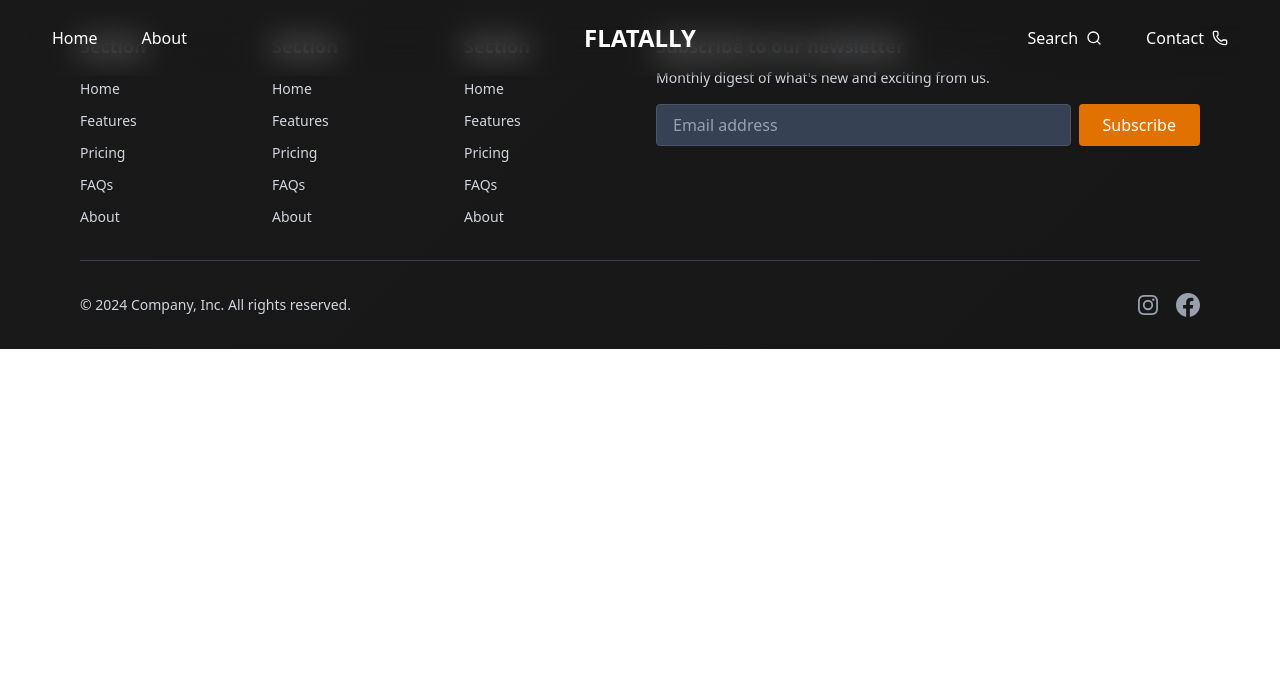
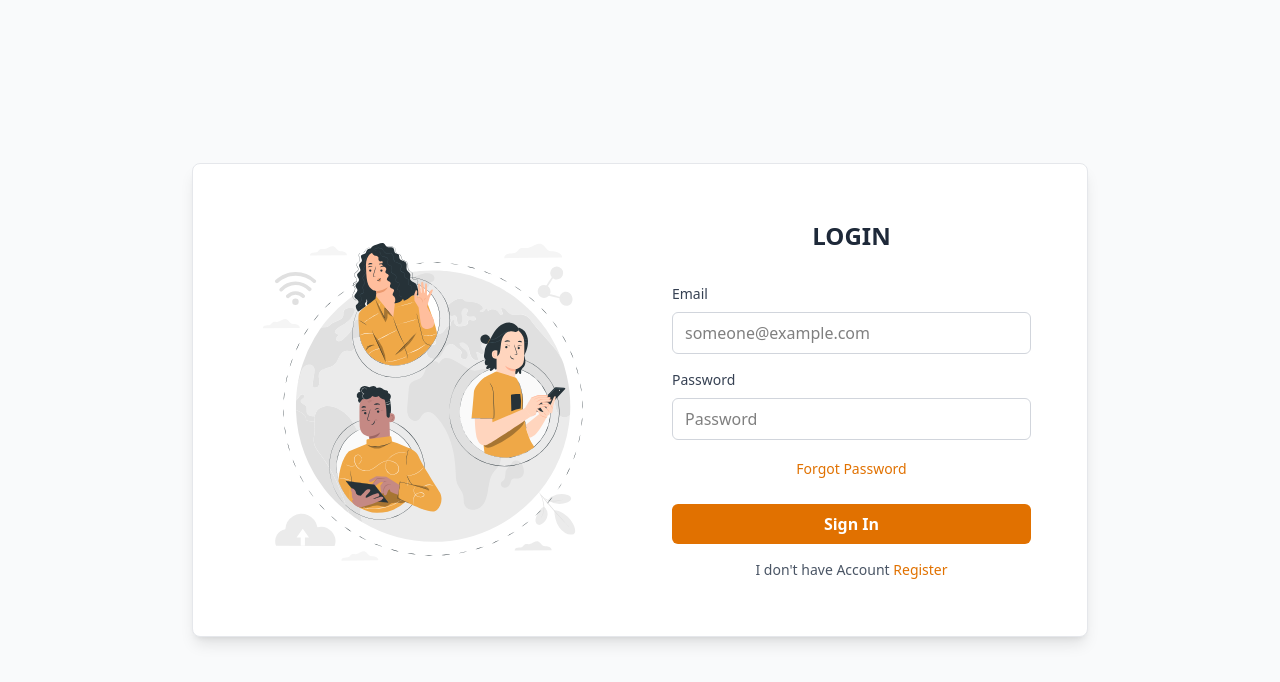
Before and after one commit to Taimoor9211/Flatally, a React (Vite) app: page /signin in a window 1280 px wide. Shown: the top 682 px of the page. Built offline with nearby package versions, Linux system fonts and the light colour scheme.

Commit message:
Updated Sign Up button to redirect to OTP page

```diff
--- a/src/App.jsx
+++ b/src/App.jsx
@@ -6,6 +6,10 @@ import About from './pages/About'
 import Search from './pages/Search'
 import Contact from './pages/Contact'
 import Footer from './components/Footer'
+import SignIn from './components/SignInAllPages/SignIn'
+import Register from './components/SignInAllPages/Register'
+import ForgetPassword from './components/SignInAllPages/ForgetPassword'
+import OTP from './components/SignInAllPages/OTP'
 
 const App = () => {
   return (
@@ -19,6 +23,10 @@ const App = () => {
             <Route path="/about" element={<About />} />
             <Route path="/search" element={<Search />} />
             <Route path="/contact" element={<Contact />} />
+            <Route path="/signin" element={<SignIn />} />
+            <Route path="/register" element={<Register />} />
+            <Route path="/forget-password" element={<ForgetPassword />} />
+            <Route path="/otp" element={<OTP />} />
           </Routes>
         </div>
         <Footer/>
--- a/src/components/Footer.jsx
+++ b/src/components/Footer.jsx
@@ -1,8 +1,22 @@
 import React from 'react';
+import { useLocation } from 'react-router-dom';
 
 const Footer = () => {
+  const location = useLocation();
+
+  // Agar current page signin hai to footer mat dikhao
+  if (location.pathname.toLowerCase() === '/signin') {
+    return null;
+  }
+  if (location.pathname.toLowerCase() === '/register') {
+    return null;
+  }
+  if (location.pathname.toLowerCase() === '/forget-password') {
+    return null;
+  }
+
   return (
-    <div className="darkMode text-light bg-Mix p-3 FooterBlock">
+    <div className="bg-gray-900 text-white p-3">
       <footer className="py-5">
         <div className="max-w-6xl mx-auto px-4">
           {/* Main Footer Content */}
@@ -133,7 +147,7 @@ const Footer = () => {
           {/* Bottom Section */}
           <div className="flex flex-col sm:flex-row justify-between items-center pt-8 mt-8 border-t border-gray-700">
             <p className="text-gray-300 text-sm mb-4 sm:mb-0">
-              © 2024 Company, Inc. All rights reserved.
+              © 2024 Flatally. All rights reserved.
             </p>
             <ul className="flex space-x-4">
               <li>
@@ -154,19 +168,6 @@ const Footer = () => {
           </div>
         </div>
       </footer>
-
-      {/* Custom CSS for dark mode */}
-      <style jsx>{`
-        .darkMode {
-          background-color: rgb(26, 25, 25); /* --SecondaryColorV2 */
-        }
-        .bg-Mix {
-          background: linear-gradient(135deg, rgb(26, 25, 25) 0%, rgb(23, 23, 23) 100%);
-        }
-        .FooterBlock {
-          background-color: var(--SecondaryColorV2);
-        }
-      `}</style>
     </div>
   );
 };
--- a/src/components/Navbar.jsx
+++ b/src/components/Navbar.jsx
@@ -1,10 +1,11 @@
 import React, { useState, useEffect } from 'react';
 import { Menu, X, Search, ArrowRight, Home, User, Phone } from 'lucide-react';
-import { Link } from 'react-router-dom'; // Import Link for navigation
+import { Link, useLocation } from 'react-router-dom';
 
 const Navbar = () => {
   const [isOpen, setIsOpen] = useState(false);
   const [isScrolled, setIsScrolled] = useState(false);
+  const location = useLocation();
 
   // Handle scroll effect
   useEffect(() => {
@@ -30,18 +31,30 @@ const Navbar = () => {
   const navItems = [
     { href: "/", label: "Home", icon: Home },
     { href: "/about", label: "About", icon: User },
-    { href: "/search", label: "Search", icon: Search },
+    { href: "/signin", label: "Search", icon: Search },
     { href: "/contact", label: "Contact", icon: Phone }
   ];
 
-  // Log potential errors for debugging
-  try {
+  // Agar current page signin hai to navbar mat dikhao - yeh condition hooks ke baad honi chahiye
+  if (location.pathname.toLowerCase() === '/signin') {
+    return null;
+  }
+  if (location.pathname.toLowerCase() === '/register') {
+    return null;
+  }
+  if (location.pathname.toLowerCase() === '/forget-password') {
+    return null;
+  }
+  // if (location.pathname.toLowerCase() === '/register') {
+  //   return null;
+  // }
+
   return (
     <nav
       className={`fixed top-0 left-0 right-0 w-full z-50 transition-all duration-500 ${
         isScrolled
           ? 'bg-white/95 backdrop-blur-xl shadow-lg py-3'
-            : 'bg-transparent backdrop-blur-lg py-4'
+          : 'bg-transparent backdrop-blur-xl py-4'
       }`}
     >
       <div className="container mx-auto px-4 sm:px-6 lg:px-8">
@@ -165,7 +178,6 @@ const Navbar = () => {
                     to={item.href}
                     className="flex items-center px-4 py-4 text-gray-800 hover:text-amber-700 hover:bg-amber-50 rounded-xl transition-all duration-300 text-lg font-medium group border border-transparent hover:border-amber-200"
                     onClick={handleNavClick}
-                      style={{ animationDelay: `${index * 100}ms` }}
                   >
                     <IconComponent
                       size={20}
@@ -194,10 +206,6 @@ const Navbar = () => {
       </div>
     </nav>
   );
-  } catch (error) {
-    console.error("Error in Navbar component:", error);
-    return null; // Optionally render a fallback UI or nothing
-  }
 };
 
 export default Navbar;
--- a/src/components/SignInAllPages/Register.jsx
+++ b/src/components/SignInAllPages/Register.jsx
@@ -178,9 +178,9 @@ const Register = () => {
                       I already have an Account{' '}
                       <a
                         className="text-amber-600 hover:text-amber-700 transition-colors font-medium"
-                        href="/auth/login"
+                        href="/signin"
                       >
-                        Login
+                        Sign In
                       </a>
                     </p>
                   </div>
--- a/src/components/SignInAllPages/SignIn.jsx
+++ b/src/components/SignInAllPages/SignIn.jsx
@@ -68,7 +68,7 @@ const SignIn = () => {
                   <div className="mb-6 text-center">
                     <a
                       className="text-amber-600 hover:text-amber-700 transition-colors text-sm"
-                      href="/auth/ForgetPassword"
+                      href="/forget-password"
                     >
                       Forgot Password
                     </a>
@@ -80,7 +80,7 @@ const SignIn = () => {
                       type="submit"
                       className="w-full bg-amber-600 hover:bg-amber-700 text-white font-semibold py-2 px-4 rounded-md transition-colors focus:outline-none focus:ring-2 focus:ring-amber-500 focus:ring-offset-2"
                     >
-                      Login
+                      Sign In
                     </button>
                   </div>
 
@@ -90,7 +90,7 @@ const SignIn = () => {
                       I don't have Account{' '}
                       <a
                         className="text-amber-600 hover:text-amber-700 transition-colors font-medium"
-                        href="/auth/Register"
+                        href="/register"
                       >
                         Register
                       </a>
--- a/src/pages/Search.jsx
+++ b/src/pages/Search.jsx
@@ -1,16 +1,9 @@
-import React from 'react'
-import SignIn from '../components/SignInAllPages/SignIn'
-import Register from '../components/SignInAllPages/Register'
-import ForgetPassword from '../components/SignInAllPages/ForgetPassword'
-import OTP from '../components/SignInAllPages/OTP'
+
 
 const Search = () => {
   return (
     <div>
-      <SignIn/>
-      <Register/>
-      <ForgetPassword/>
-      <OTP/>
+      Search
     </div>
   )
 }
```
Lines whose indentation alone changed are shown as unchanged.
